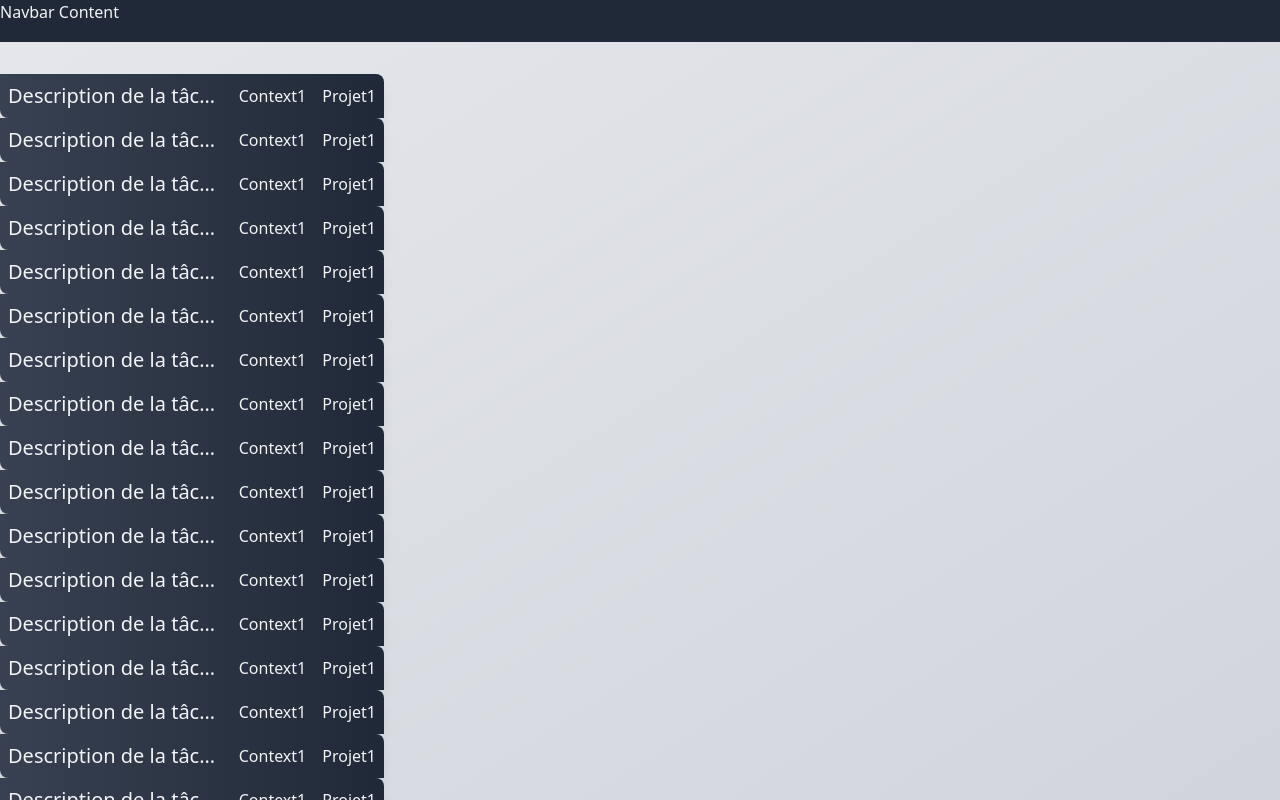
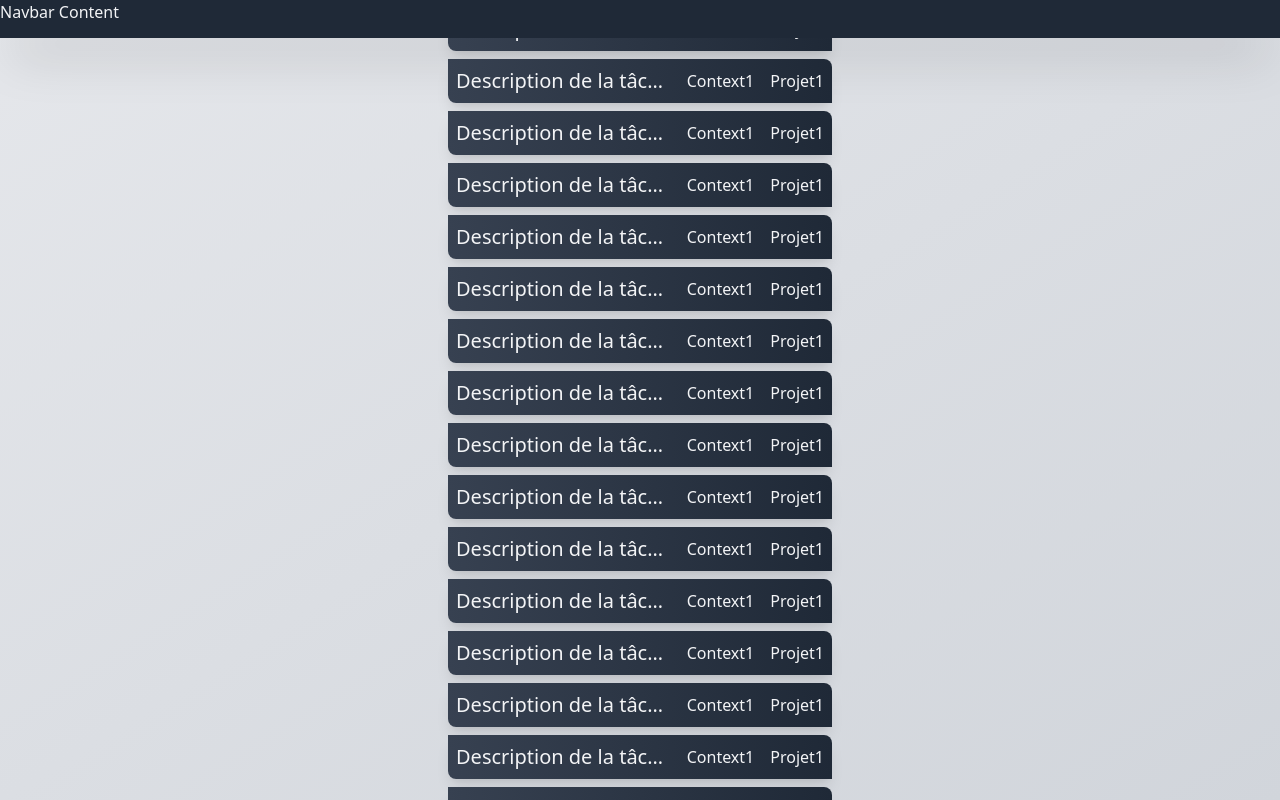
Before and after one commit to danymat/Taskbreaker, a Vue app: page / in a window 1280 px wide. Built offline with nearby package versions, Linux system fonts and the light colour scheme.

Commit message:
fix: Layouts

```diff
--- a/src/App.vue
+++ b/src/App.vue
@@ -2,8 +2,8 @@
   <div
     class="flex flex-col h-screen bg-gradient-to-br from-gray-200 to-gray-300"
   >
-    <Navbar class="mb-8" />
-    <div class="content-center justify-center overflow-y-auto gap-10">
+    <Navbar class="shadow-2xl" />
+    <div class="grid content-center justify-center overflow-y-auto gap-2">
       <div v-for="x in 100">
         <Task
           title="Description de la tâche"
```
